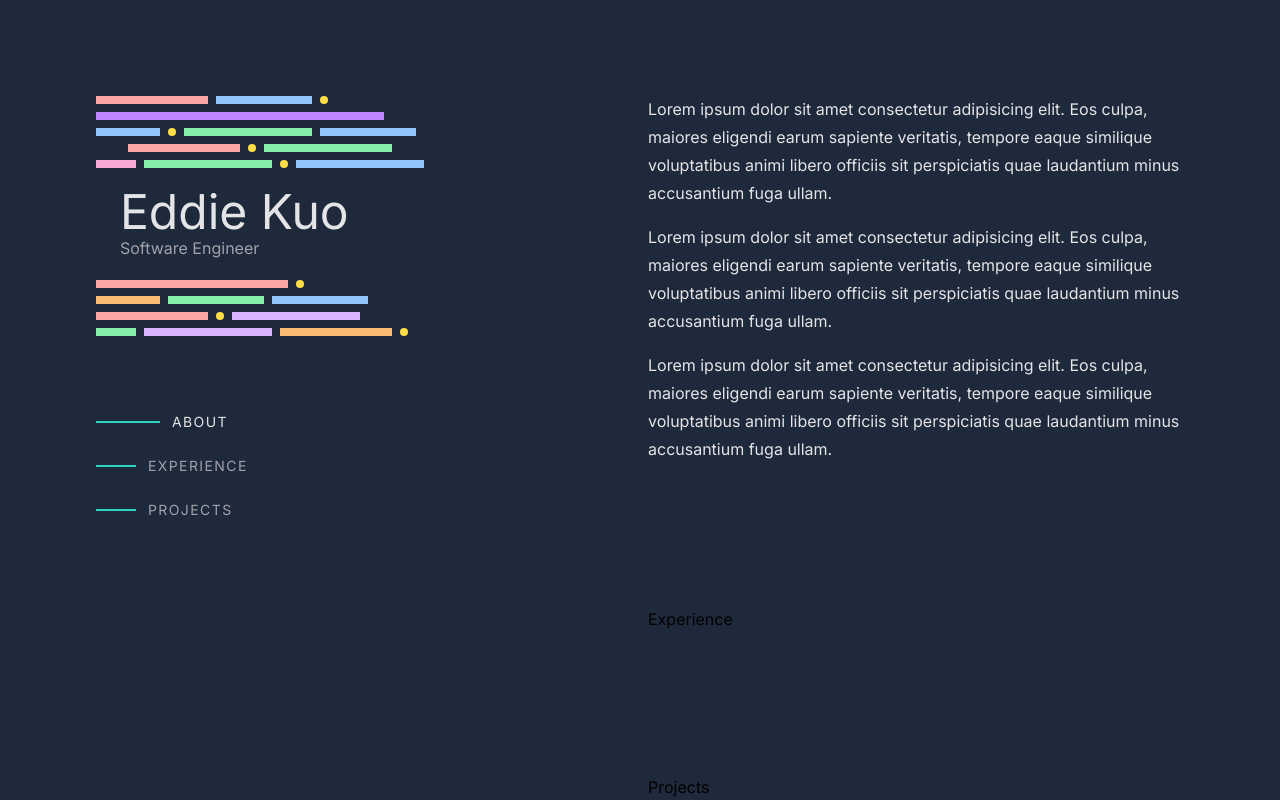
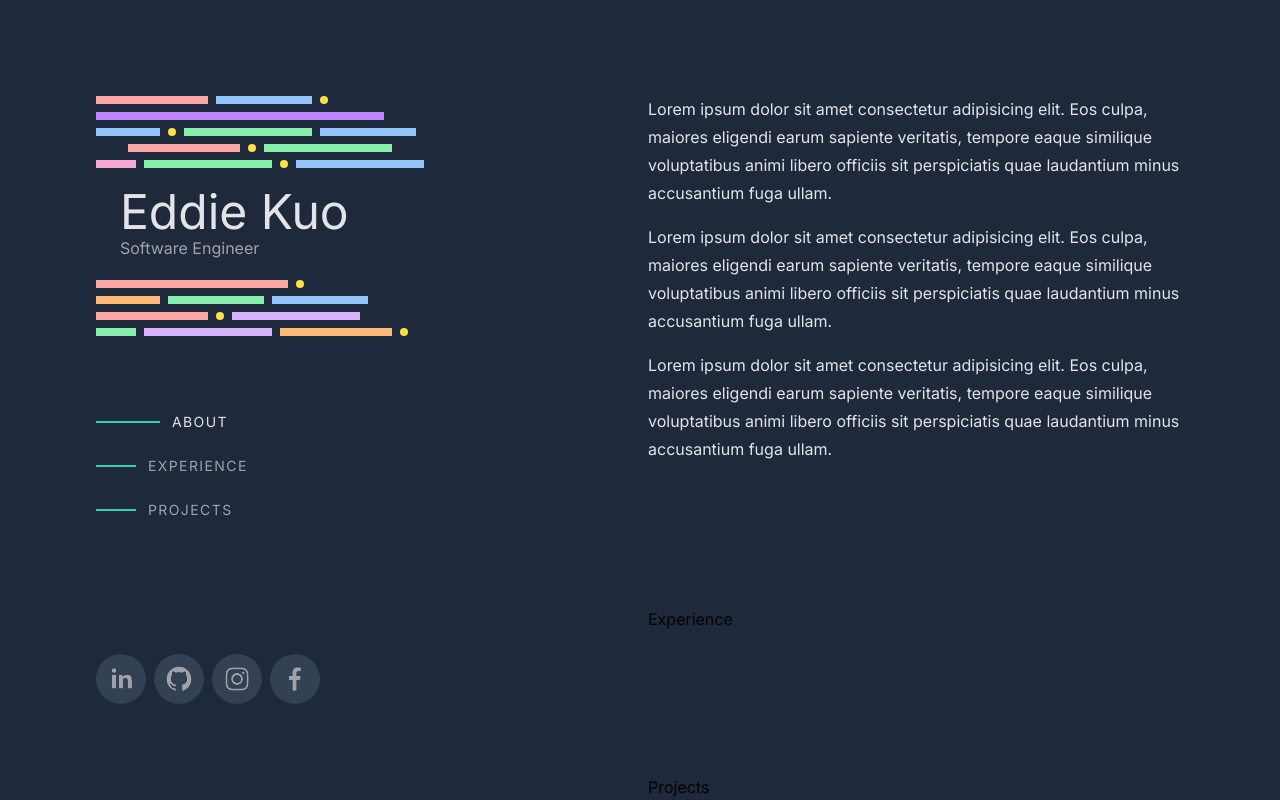
Before and after one commit to Eddie-Kuo/portfolio-v2, a Next.js app: page / in a window 1280 px wide. Shown: the top 800 px of the page. Built offline with nearby package versions, Linux system fonts and the light colour scheme.

Commit message:
add socials

```diff
--- a/app/components/header.tsx
+++ b/app/components/header.tsx
@@ -1,6 +1,7 @@
 import React from "react";
 import Hero from "./hero";
-import { useParams, useSearchParams } from "next/navigation";
+import { SocialIcon } from "react-social-icons";
+import Socials from "./socials";
 
 type headerProps = {
   links: string[];
@@ -37,7 +38,7 @@ export default function Header({ links, activeSection }: headerProps) {
           </ul>
         </nav>
       </div>
+      <Socials />
     </header>
-    // socials
   );
 }
--- /dev/null
+++ b/app/components/socials.tsx
@@ -0,0 +1,40 @@
+import React from "react";
+import { SocialIcon } from "react-social-icons";
+
+const socials = [
+  {
+    id: 1,
+    url: "https://www.linkedin.com/in/eddie-kuo17/",
+  },
+  {
+    id: 2,
+    url: "https://github.com/Eddie-Kuo",
+  },
+  {
+    id: 3,
+    url: "https://www.instagram.com/the_eddiekuo/",
+  },
+  {
+    id: 4,
+    url: "https://www.facebook.com/eddie.kuo.520/",
+  },
+];
+
+function Socials() {
+  return (
+    <ul className="mt-5 flex gap-2">
+      {socials.map((social) => (
+        <li key={social.id} className="p-0">
+          <SocialIcon
+            url={social.url}
+            fgColor={"rgb(161 161 170)"}
+            bgColor="rgb(51 65 85)"
+            target="_blank"
+          />
+        </li>
+      ))}
+    </ul>
+  );
+}
+
+export default Socials;
--- a/package.json
+++ b/package.json
@@ -12,7 +12,8 @@
     "framer-motion": "^11.3.21",
     "next": "14.2.5",
     "react": "^18",
-    "react-dom": "^18"
+    "react-dom": "^18",
+    "react-social-icons": "^6.17.0"
   },
   "devDependencies": {
     "@types/node": "^20",
```
Also changed, not shown: 1 other file (tests, documents, lock files or other folders).
